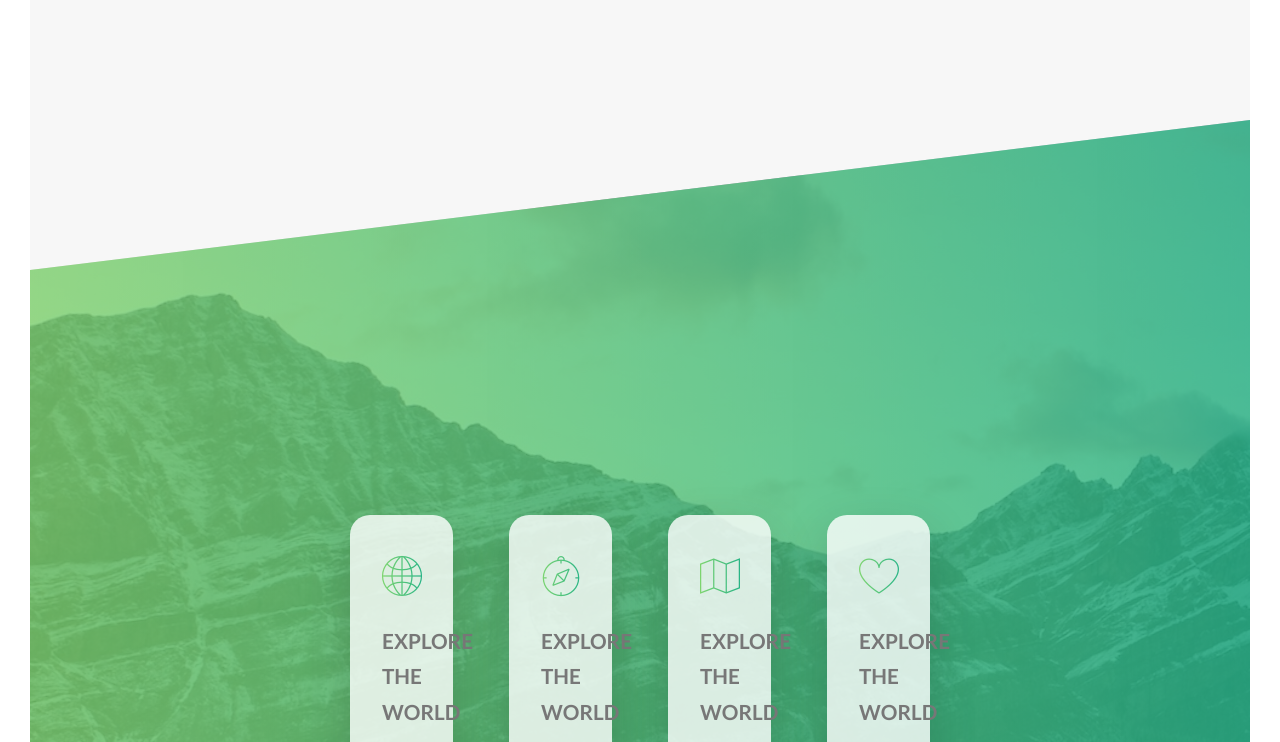
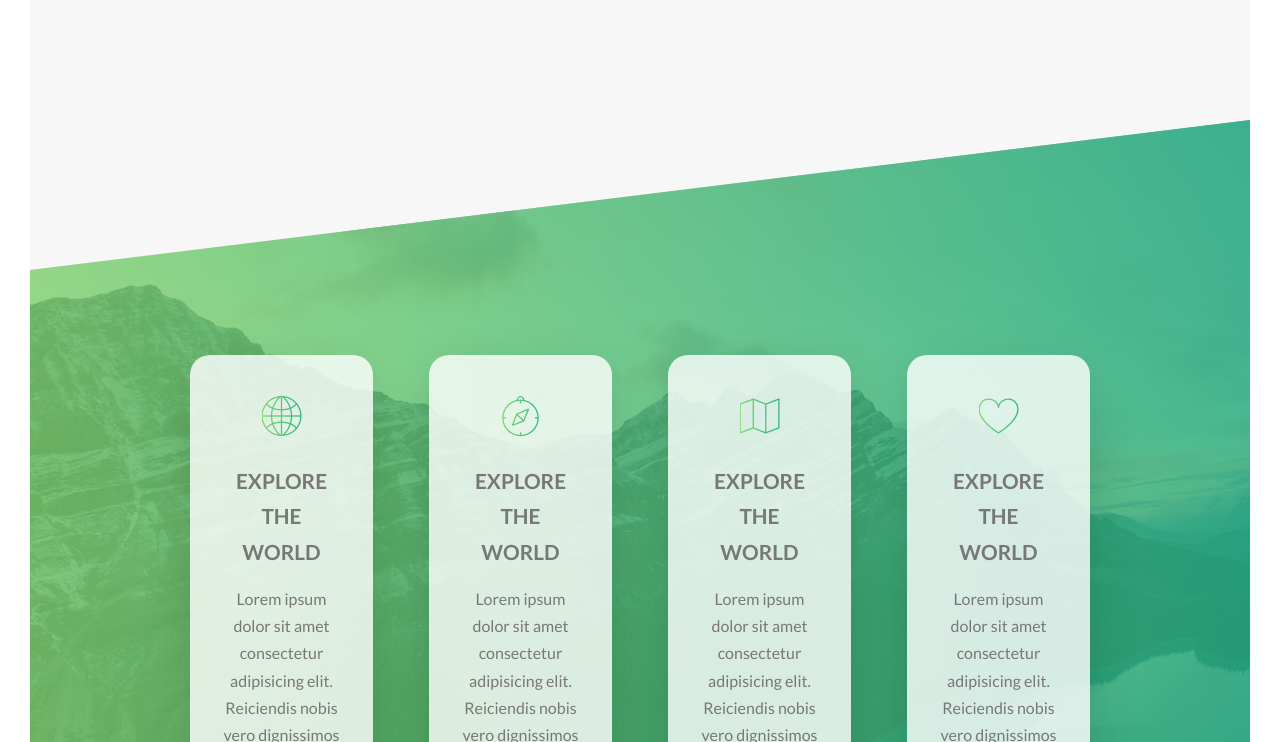
Before and after one commit to JaydevVadachhak/CSSMasterUdemy, a website: page index.html in a window 1280 px wide. Shown: the part 1620-2362 px from the top of the page. Drawn offline with Linux system fonts and the light colour scheme.

Commit message:
fix padding issue

```diff
--- a/scss/pages/_home.scss
+++ b/scss/pages/_home.scss
@@ -5,7 +5,7 @@
 }
 
 .section-features {
-  padding: 20rem;
+  padding: 10rem;
   background-image: linear-gradient(
       to right,
       rgba($primary-color-light, 0.8),
```
Also changed, not shown: css/style.css.
